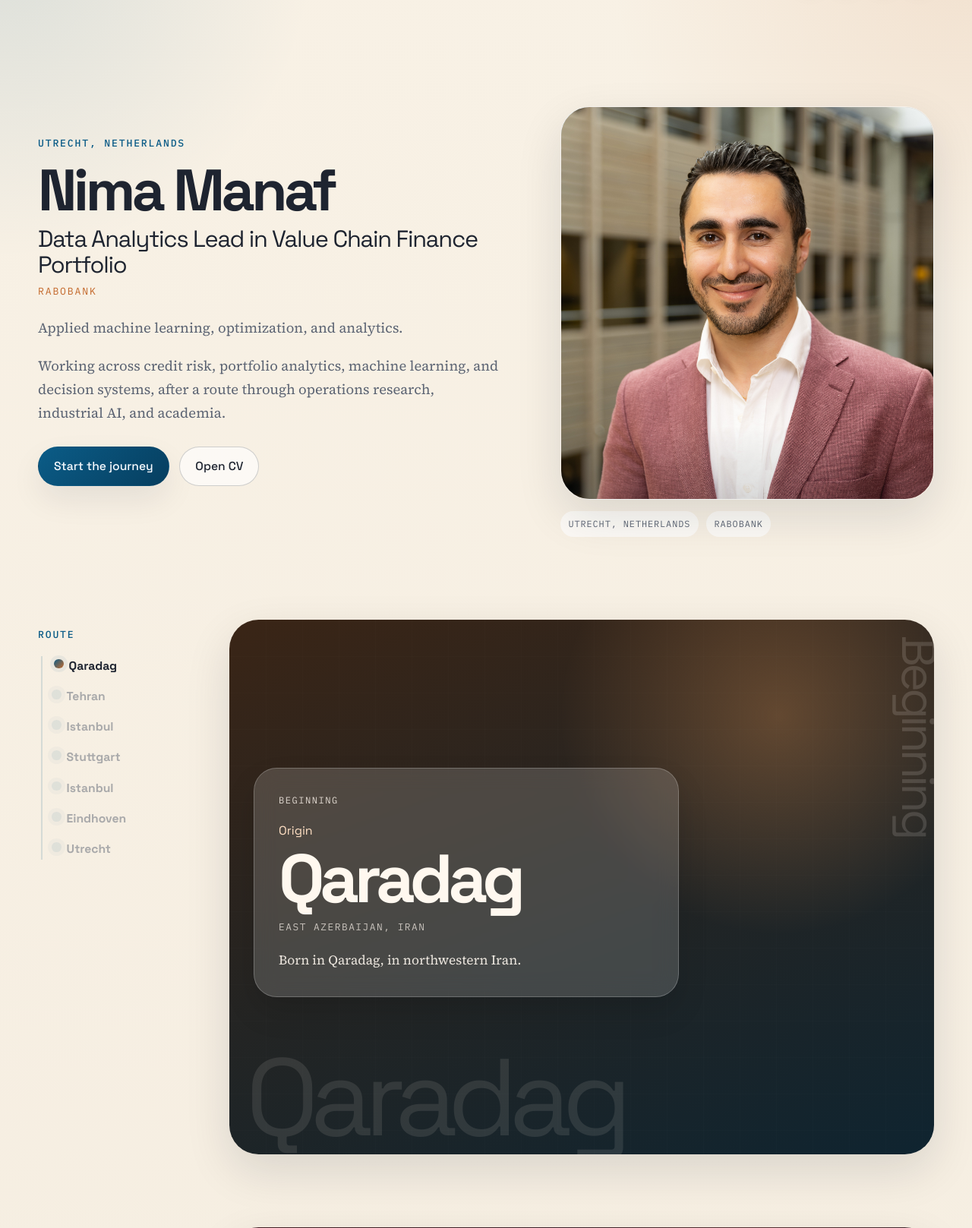
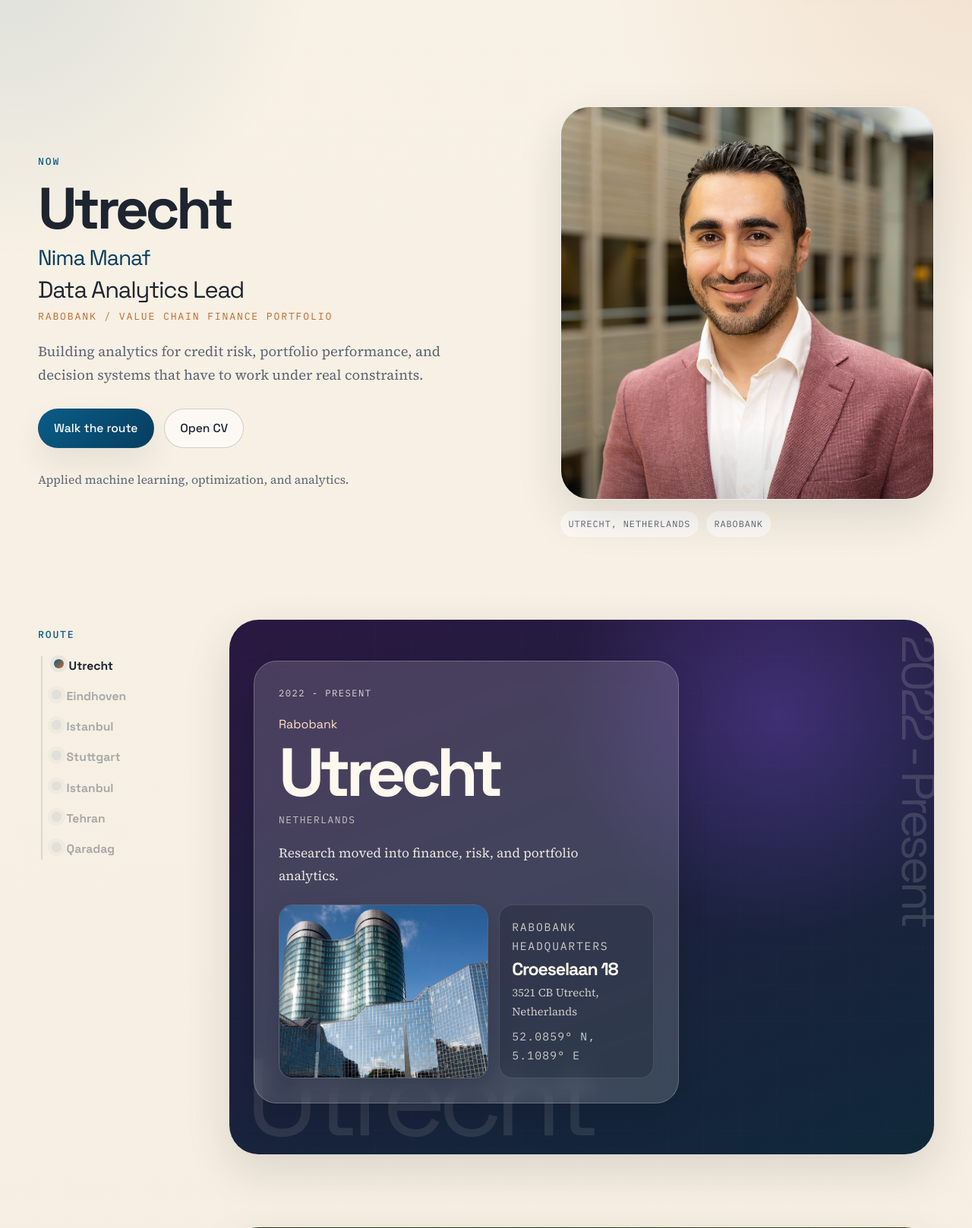
Before and after one commit to NimaMan/nimaman.github.io, a FastAPI app: page / in a window 1280 px wide. Shown: the part 75-1692 px from the top of the page at 76% size. Run offline with FastAPI, Linux system fonts and the light colour scheme; parts of the project's set-up code (start-up, migrations or seed data) failed here and were passed over.

Commit message:
feat: refine current snapshot and route structure

```diff
--- a/app/site_data.py
+++ b/app/site_data.py
@@ -65,14 +65,25 @@ HOME_PAGE = {
     "description": (
         "Applied machine learning, optimization, and analytics across finance, operations research, and decision systems."
     ),
+    "current_kicker": "Now",
+    "current_city": "Utrecht",
     "current_location": "Utrecht, Netherlands",
-    "current_role": "Data Analytics Lead in Value Chain Finance Portfolio",
+    "current_role": "Data Analytics Lead",
     "current_org": "Rabobank",
+    "current_team": "Value Chain Finance Portfolio",
     "snapshot_summary": (
-        "Working across credit risk, portfolio analytics, machine learning, and decision systems, "
-        "after a route through operations research, industrial AI, and academia."
+        "Building analytics for credit risk, portfolio performance, and decision systems "
+        "that have to work under real constraints."
     ),
-    "hero_image": "/static/images/rabo-photo.jpg",
+    "hero_portrait": "/static/images/rabo-photo.jpg",
+    "hero_portrait_alt": "Portrait of Nima Manaf",
+    "hq_label": "Rabobank Headquarters",
+    "hq_address": "Croeselaan 18",
+    "hq_city": "3521 CB Utrecht, Netherlands",
+    "hq_coordinates": "52.0859° N, 5.1089° E",
+    "hq_photo": "/static/images/rabobank-hq.jpg",
+    "hq_photo_alt": "Rabobank office buildings on Croeselaan in Utrecht",
+    "hq_map_url": "https://www.openstreetmap.org/?mlat=52.0859114&mlon=5.1089334#map=19/52.0859114/5.1089334",
     "journey_heading": "A route across cities, degrees, labs, and industries.",
     "journey_intro": (
         "Scroll through the route. The stage follows the active stop as the journey moves."
--- a/app/static/css/style.css
+++ b/app/static/css/style.css
@@ -346,7 +346,7 @@ select {
 }
 
 .hero-copy,
-.hero-panel,
+.hero-portrait-panel,
 .info-card,
 .work-card,
 .article-card,
@@ -409,11 +409,26 @@ select {
     max-width: 38rem;
 }
 
+.hero-identity {
+    margin: 0.9rem 0 0;
+    color: var(--brand-strong);
+    font-family: var(--font-display);
+    font-size: clamp(1.4rem, 2.2vw, 1.95rem);
+    line-height: 1.02;
+    letter-spacing: -0.04em;
+}
+
 .hero-actions {
     display: flex;
     flex-wrap: wrap;
     gap: 0.85rem;
     margin: 1.8rem 0;
+}
+
+.hero-note {
+    margin: 0;
+    color: var(--muted);
+    font-size: 0.98rem;
 }
 
 .hero-route,
@@ -1850,6 +1838,78 @@ select {
     font-size: 1.08rem;
 }
 
+.story-chapter__feature {
+    display: grid;
+    grid-template-columns: minmax(0, 1.15fr) minmax(0, 0.85fr);
+    gap: 0.9rem;
+    margin-top: 1.4rem;
+    align-items: stretch;
+}
+
+.story-chapter__feature-media {
+    overflow: hidden;
+    border-radius: 1.15rem;
+    border: 1px solid rgba(255, 255, 255, 0.16);
+    box-shadow: 0 1rem 2rem rgba(8, 18, 30, 0.18);
+}
+
+.story-chapter__feature-media img {
+    display: block;
+    width: 100%;
+    height: 100%;
+    min-height: 100%;
+    aspect-ratio: 4 / 3;
+    object-fit: cover;
+}
+
+.story-chapter__feature-copy {
+    display: grid;
+    align-content: start;
+    gap: 0.45rem;
+    padding: 1rem 1rem 1.05rem;
+    border-radius: 1.15rem;
+    background: rgba(8, 18, 30, 0.24);
+    border: 1px solid rgba(255, 255, 255, 0.12);
+}
+
+.story-chapter__feature-eyebrow,
+.story-chapter__feature-copy p {
+    margin: 0;
+}
+
+.story-chapter__feature-eyebrow {
+    color: #ffe0c4;
+    font-family: var(--font-mono);
+    font-size: 0.72rem;
+    letter-spacing: 0.12em;
+    text-transform: uppercase;
+}
+
+.story-chapter__feature-copy h3 {
+    margin: 0;
+    color: #fff8ef;
+    font-family: var(--font-display);
+    font-size: 1.45rem;
+    line-height: 1;
+    letter-spacing: -0.05em;
+}
+
+.story-chapter__feature-copy p,
+.story-chapter__feature-link {
+    color: rgba(255, 248, 239, 0.76);
+    font-size: 0.92rem;
+}
+
+.story-chapter__feature-link {
+    font-family: var(--font-mono);
+    letter-spacing: 0.08em;
+    text-decoration: none;
+}
+
+.story-chapter__feature-link:hover {
+    color: #fff8ef;
+}
+
 .story-chapter--qaradag {
     background:
         radial-gradient(circle at 78% 18%, rgba(230, 154, 88, 0.3), transparent 18rem),
--- a/app/templates/home.html
+++ b/app/templates/home.html
@@ -11,23 +11,24 @@
     <section class="hero-section hero-section--snapshot">
         <div class="site-shell hero-grid">
             <div class="hero-copy">
-                <p class="eyebrow">{{ home_page.current_location }}</p>
-                <h1>{{ home_page.short_name }}</h1>
+                <p class="eyebrow">{{ home_page.current_kicker }}</p>
+                <h1>{{ home_page.current_city }}</h1>
+                <p class="hero-identity">{{ home_page.short_name }}</p>
                 <p class="snapshot-role">{{ home_page.current_role }}</p>
-                <p class="snapshot-org">{{ home_page.current_org }}</p>
-                <p class="hero-subtitle">{{ home_page.tagline }}</p>
+                <p class="snapshot-org">{{ home_page.current_org }} / {{ home_page.current_team }}</p>
                 <p class="hero-description">{{ home_page.snapshot_summary }}</p>
                 <div class="hero-actions">
-                    <a href="#journey" class="button button-primary">Start the journey</a>
+                    <a href="#journey" class="button button-primary">Walk the route</a>
                     <a href="/cv" class="button button-secondary">Open CV</a>
                 </div>
+                <p class="hero-note">{{ home_page.tagline }}</p>
             </div>
 
-            <div class="hero-panel">
-                <div class="hero-panel__frame">
-                    <img src="{{ home_page.hero_image }}" alt="{{ home_page.name }}">
+            <div class="hero-portrait-panel">
+                <div class="hero-portrait-frame">
+                    <img src="{{ home_page.hero_portrait }}" alt="{{ home_page.hero_portrait_alt }}">
                 </div>
-                <div class="hero-panel__caption">
+                <div class="hero-portrait-caption">
                     <span>{{ home_page.current_location }}</span>
                     <span>{{ home_page.current_org }}</span>
                 </div>
@@ -36,6 +37,7 @@
     </section>
 
     <section id="journey" class="section-block story-journey" data-story-journey>
+        {% set route_items = life_timeline | reverse | list %}
         <div class="site-shell">
             <div class="story-journey__shell">
                 <aside class="story-journey__rail" aria-label="Journey route">
@@ -47,7 +49,7 @@
                             <span class="story-journey__line-fill" data-story-progress></span>
                         </span>
                         <div class="story-journey__stops">
-                            {% for item in life_timeline %}
+                            {% for item in route_items %}
                             <a
                                 href="#story-stop-{{ loop.index }}"
                                 class="story-stop-indicator {% if loop.first %}is-active{% endif %}"
@@ -63,7 +65,7 @@
                 </aside>
 
                 <div class="story-journey__chapters">
-                    {% for item in life_timeline %}
+                    {% for item in route_items %}
                     <article
                         id="story-stop-{{ loop.index }}"
                         class="story-chapter story-chapter--{{ item.scene }} {% if loop.first %}is-active{% endif %}"
@@ -81,6 +83,26 @@
                             <h2 class="story-chapter__title">{{ item.place_short }}</h2>
                             <p class="story-chapter__country">{{ item.place }}</p>
                             <p class="story-chapter__summary">{{ item.summary }}</p>
+                            {% if item.scene == "utrecht" %}
+                            <div class="story-chapter__feature">
+                                <div class="story-chapter__feature-media">
+                                    <img src="{{ home_page.hq_photo }}" alt="{{ home_page.hq_photo_alt }}">
+                                </div>
+                                <div class="story-chapter__feature-copy">
+                                    <p class="story-chapter__feature-eyebrow">{{ home_page.hq_label }}</p>
+                                    <h3>{{ home_page.hq_address }}</h3>
+                                    <p>{{ home_page.hq_city }}</p>
+                                    <a
+                                        href="{{ home_page.hq_map_url }}"
+                                        target="_blank"
+                                        rel="noreferrer"
+                                        class="story-chapter__feature-link"
+                                    >
+                                        {{ home_page.hq_coordinates }}
+                                    </a>
+                                </div>
+                            </div>
+                            {% endif %}
                         </div>
                     </article>
                     {% endfor %}
```
Also changed, not shown: other parts of app/static/css/style.css (+43 -58 lines), app/static/images/rabobank-hq.jpg (added).
